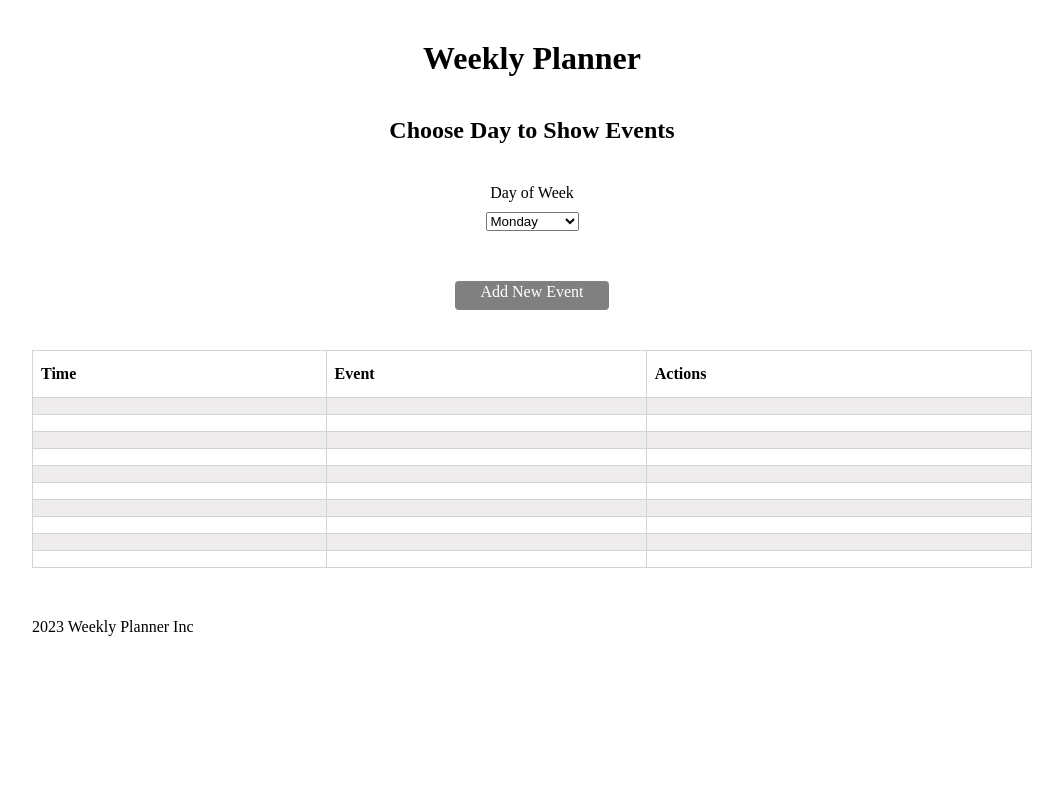
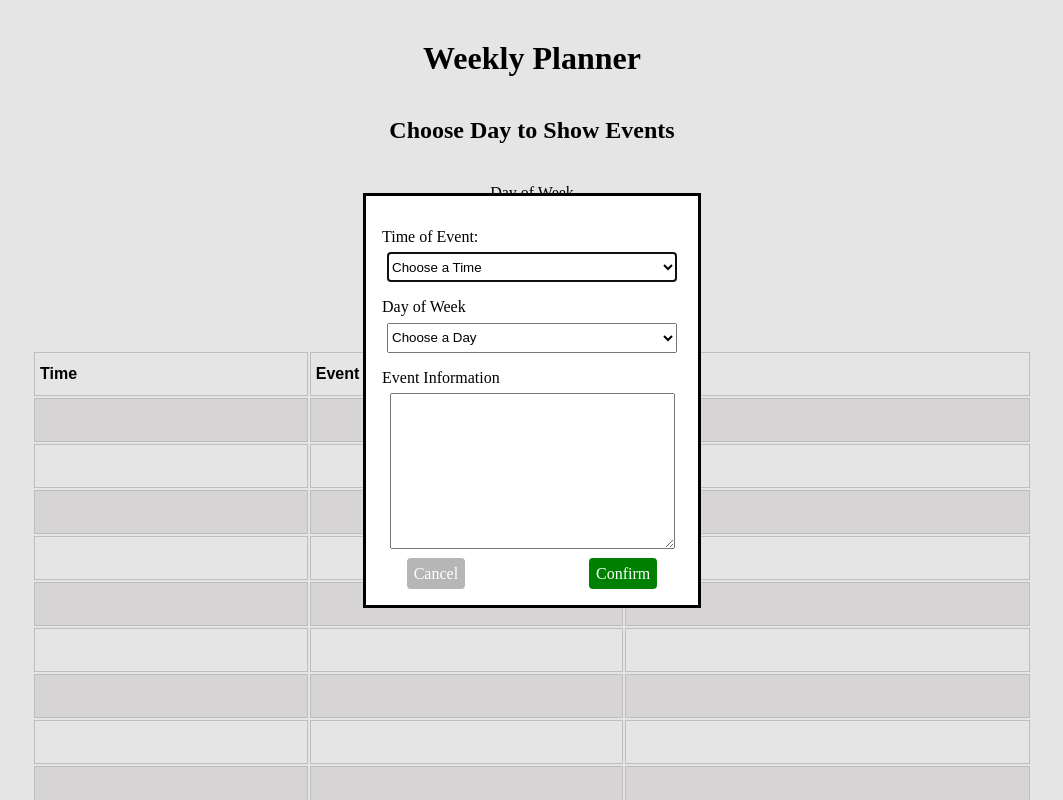
Before and after one commit to eacorcoran/week-planner, a plain HTML site: page index.html in a window 1280 px wide. Both pictures are taken after a click on the link "Add New Event". Shown: the top 800 px of the page, without its empty margins (108-1171 px from the left). Drawn offline with Linux system fonts and the light colour scheme.

Commit message:
Issue 1 - Added logic to show modal and format modal.

```diff
--- a/index.html
+++ b/index.html
@@ -10,8 +10,8 @@
     <div class="container">
       <h1>Weekly Planner</h1>
       <h2>Choose Day to Show Events</h2>
-      <label for="dow">Day of Week</label>
-      <select name="dow" id="dow">
+      <label for="dow" class="dow_label">Day of Week</label>
+      <select name="dow" id="dow" class="dow_select">
         <option value="Monday">Monday</option>
         <option value="Tuesday">Tuesday</option>
         <option value="Wednesday">Wednesday</option>
@@ -21,6 +21,45 @@
         <option value="Sunday">Sunday</option>
       </select>
       <a href="#" class="new-event">Add New Event</a>
+      <dialog>
+        <form>
+          <label for="time">Time of Event:</label>
+          <select name="time" id="time">
+            <option value="" selected disabled hidden>Choose a Time</option>
+            <option value="04:00">04:00</option>
+            <option value="05:00">05:00</option>
+            <option value="06:00">06:00</option>
+            <option value="07:00">07:00</option>
+            <option value="08:00">08:00</option>
+            <option value="09:00">09:00</option>
+            <option value="10:00">10:00</option>
+            <option value="11:00">11:00</option>
+            <option value="12:00">12:00</option>
+            <option value="13:00">13:00</option>
+            <option value="14:00">14:00</option>
+            <option value="15:00">15:00</option>
+            <option value="16:00">16:00</option>
+            <option value="17:00">17:00</option>
+          </select>
+          <label for="day">Day of Week</label>
+          <select name="day" id="day">
+            <option value="" selected disabled hidden>Choose a Day</option>
+            <option value="Monday">Monday</option>
+            <option value="Tuesday">Tuesday</option>
+            <option value="Wednesday">Wednesday</option>
+            <option value="Thursday">Thursday</option>
+            <option value="Friday">Friday</option>
+            <option value="Saturday">Saturday</option>
+            <option value="Sunday">Sunday</option>
+          </select>
+          <label for="info">Event Information</label>
+          <textarea id="info" name="info" rows="10" cols="33"></textarea>
+          <div class="modal-actions">
+            <a href="#" class="dismiss-modal-cancel">Cancel</a>
+            <a href="#" class="dismiss-modal-confirm">Confirm</a>
+          </div>
+        </form>
+      </dialog>
       <div class="table">
         <table>
           <thead>
@@ -31,55 +70,60 @@
             </tr>
           </thead>
           <tbody>
-            <tr>
-              <td></td>
-              <td></td>
-              <td></td>
+            <tr class="row-1">
+              <td class="time"></td>
+              <td class="event"></td>
+              <td class="actions"></td>
             </tr>
-            <tr>
-              <td></td>
-              <td></td>
-              <td></td>
+            <tr class="row-2">
+              <td class="time"></td>
+              <td class="event"></td>
+              <td class="actions"></td>
             </tr>
-            <tr>
-              <td></td>
-              <td></td>
-              <td></td>
+            <tr class="row-3">
+              <td class="time"></td>
+              <td class="event"></td>
+              <td class="actions"></td>
             </tr>
-            <tr>
-              <td></td>
-              <td></td>
-              <td></td>
+            <tr class="row-4">
+              <td class="time"></td>
+              <td class="event"></td>
+              <td class="actions"></td>
             </tr>
-            <tr>
-              <td></td>
-              <td></td>
-              <td></td>
+            <tr class="row-5">
+              <td class="time"></td>
+              <td class="event"></td>
+              <td class="actions"></td>
             </tr>
-            <tr>
-              <td></td>
-              <td></td>
-              <td></td>
+            <tr class="row-6">
+              <td class="time"></td>
+              <td class="event"></td>
+              <td class="actions"></td>
             </tr>
-            <tr>
-              <td></td>
-              <td></td>
-              <td></td>
+            <tr class="row-6">
+              <td class="time"></td>
+              <td class="event"></td>
+              <td class="actions"></td>
             </tr>
-            <tr>
-              <td></td>
-              <td></td>
-              <td></td>
+            <tr class="row-7">
+              <td class="time"></td>
+              <td class="event"></td>
+              <td class="actions"></td>
             </tr>
-            <tr>
-              <td></td>
-              <td></td>
-              <td></td>
+            <tr class="row-8">
+              <td class="time"></td>
+              <td class="event"></td>
+              <td class="actions"></td>
             </tr>
-            <tr>
-              <td></td>
-              <td></td>
-              <td></td>
+            <tr class="row-9">
+              <td class="time"></td>
+              <td class="event"></td>
+              <td class="actions"></td>
+            </tr>
+            <tr class="row-10">
+              <td class="time"></td>
+              <td class="event"></td>
+              <td class="actions"></td>
             </tr>
           </tbody>
         </table>
--- a/main.js
+++ b/main.js
@@ -0,0 +1,16 @@
+/* event listener for if a user tries to add a new entry */
+var $dialog = document.querySelector('dialog');
+if (!$dialog)
+    throw Error('$dialog does not exist');
+var $newEntryClick = document.querySelector('.new-event');
+if (!$newEntryClick)
+    throw Error('$newEntryClick does not exist');
+$newEntryClick.addEventListener('click', function (event) {
+    var $EventTarget = event.target;
+    if (!$EventTarget)
+        throw new Error('$eventTarget is null');
+    /* checking to make sure that delete-entry is selected */
+    if ($EventTarget.matches('.new-event')) {
+        $dialog.showModal();
+    }
+});
--- a/styles.css
+++ b/styles.css
@@ -12,16 +12,17 @@ h2 {
 
 label {
   display: block;
-  margin-bottom: 10px;
 }
 
-select {
-  margin-bottom: 50px;
+.dow_label {
+  margin-bottom: 10px;
 }
 
 .new-event {
   display: block;
-  margin: auto;
+  margin-left: auto;
+  margin-right: auto;
+  margin-top: 50px;
   background-color: grey;
   color: #fff;
   width: 150px;
@@ -39,22 +40,21 @@ table {
   margin-right: auto;
   margin-top: 40px;
   justify-self: center;
-  border-collapse: collapse;
   white-space: pre-wrap;
-  border: 1px solid lightgrey;
-  line-height: 30px;
 }
 
 thead {
   text-align: left;
-  font-weight: 10;
+  font-weight: normal;
+  font-family: Arial, Helvetica, sans-serif;
 }
 
 th,
 td {
   border: 1px solid lightgray;
-  padding: 8px;
   text-align: left;
+  height: 40px;
+  padding-left: 5px;
 }
 
 tbody tr:nth-child(odd) {
@@ -68,3 +68,47 @@ tbody tr:nth-child(odd) {
   margin-top: 50px;
   text-align: left;
 }
+
+dialog {
+  width: 300px;
+  line-height: 30px;
+}
+
+form > label {
+  text-align: left;
+  margin-top: 10px;
+}
+
+form > select {
+  width: 290px;
+  height: 30px;
+}
+
+.dismiss-modal-cancel {
+  position: relative;
+  left: -60px;
+  background-color: #b6b6b6;
+  width: 90px;
+  height: 30px;
+  color: white;
+  border-radius: 4px;
+  text-decoration: none;
+  margin-top: 10px;
+  margin-bottom: 10px;
+  line-height: 21.79px;
+  padding: 7px;
+}
+
+.dismiss-modal-confirm {
+  position: relative;
+  left: 60px;
+  background-color: green;
+  width: 90px;
+  height: 30px;
+  color: #fff;
+  border-radius: 4px;
+  text-decoration: none;
+  margin-top: 10px;
+  margin-bottom: 10px;
+  padding: 7px;
+}
```
Also changed, not shown: main.ts (+16 -0 lines).
